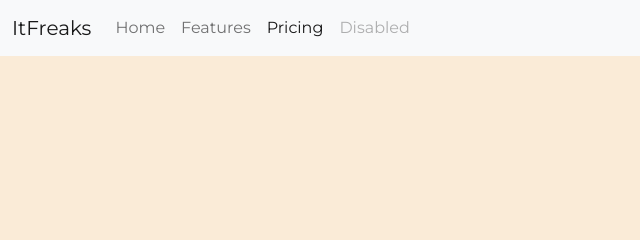
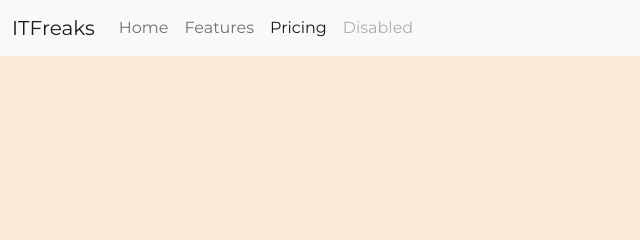
Before and after one commit to MaciejBandyszewski89/Learning.Simple-example, a plain HTML site: page index.html in a window 1280 px wide. Shown: the top 240 px of the page, 0-640 px from the left. Drawn offline with nearby package versions, Linux system fonts and the light colour scheme.

```diff
--- a/index.html
+++ b/index.html
@@ -17,7 +17,7 @@
 <body data-bs-spy="scroll" data-bs-target="#navbar-example">
 <nav class="navbar navbar-expand-lg navbar-light bg-light position-sticky top-0">
     <div class="container-fluid">
-        <a class="navbar-brand" href="#">ItFreaks</a>
+        <a class="navbar-brand" href="#">ITFreaks</a>
         <button class="navbar-toggler" type="button" data-bs-toggle="collapse" data-bs-target="#navbarNavAltMarkup" aria-controls="navbarNavAltMarkup" aria-expanded="false" aria-label="Toggle navigation">
             <span class="navbar-toggler-icon"></span>
         </button>
```
